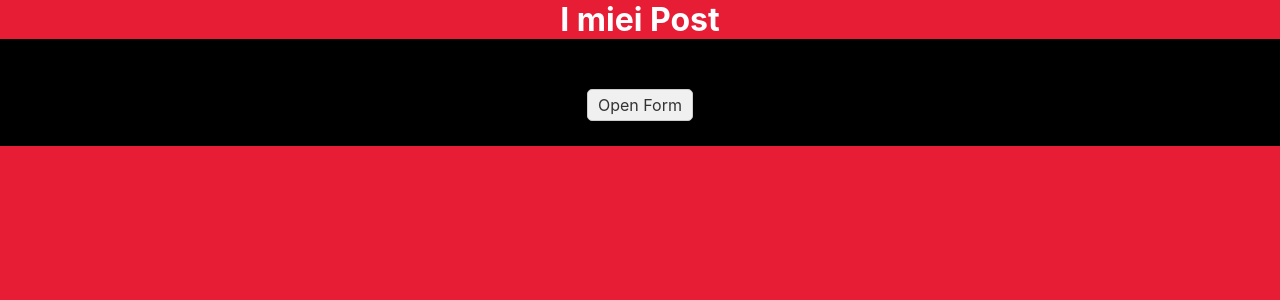
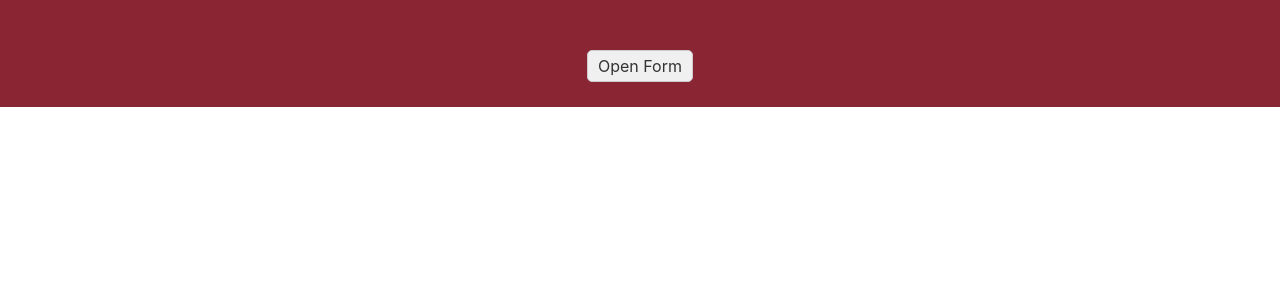
Before and after one commit to MirkoCherchi/react-form-blog-multifields, a React (Vite) app: page / in a window 1280 px wide. Shown: the top 300 px of the page. Built offline with nearby package versions, Linux system fonts and the light colour scheme.

Commit message:
fix: color

```diff
--- a/src/App.jsx
+++ b/src/App.jsx
@@ -5,7 +5,6 @@ function App() {
   const [valoreAttualeDelloStato, funzionePerAggiornareLoStato] = useState(0);
   return (
     <>
-      <h1>I miei Post</h1>
       <Form />
     </>
   );
--- a/src/components/Form.jsx
+++ b/src/components/Form.jsx
@@ -49,7 +49,7 @@ const Form = () => {
   });
   const [editIndex, setEditIndex] = useState(null);
   const [formVisible, setFormVisible] = useState(false);
-  const [backgroundColor, setBackgroundColor] = useState("#ffffff");
+  const [backgroundColor, setBackgroundColor] = useState("#FEA700");
   useEffect(() => {
     if (formData.published) {
       alert("Articolo pubblicato!");
@@ -59,9 +59,9 @@ const Form = () => {
   useEffect(() => {
     const interval = setInterval(() => {
       setBackgroundColor((prevColor) =>
-        prevColor === "#ffffff" ? "#000000" : "#ffffff"
+        prevColor === "#FEA700" ? "#8A2633" : "#FEA700"
       );
-    }, 5000);
+    }, 1000);
 
     return () => clearInterval(interval);
   }, []);
--- a/src/index.css
+++ b/src/index.css
@@ -7,7 +7,6 @@
 body {
   font-family: Inter, system-ui, Avenir, Helvetica, Arial, sans-serif;
   color: #ffffff;
-  background-color: #e71d36;
 }
 
 .container {
```
